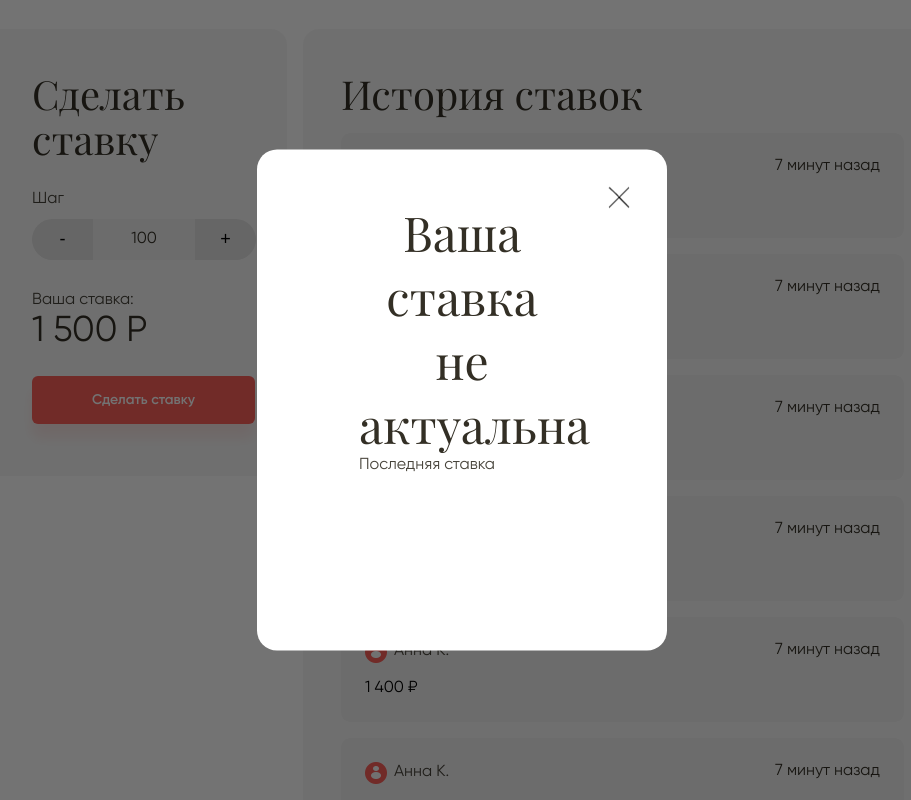
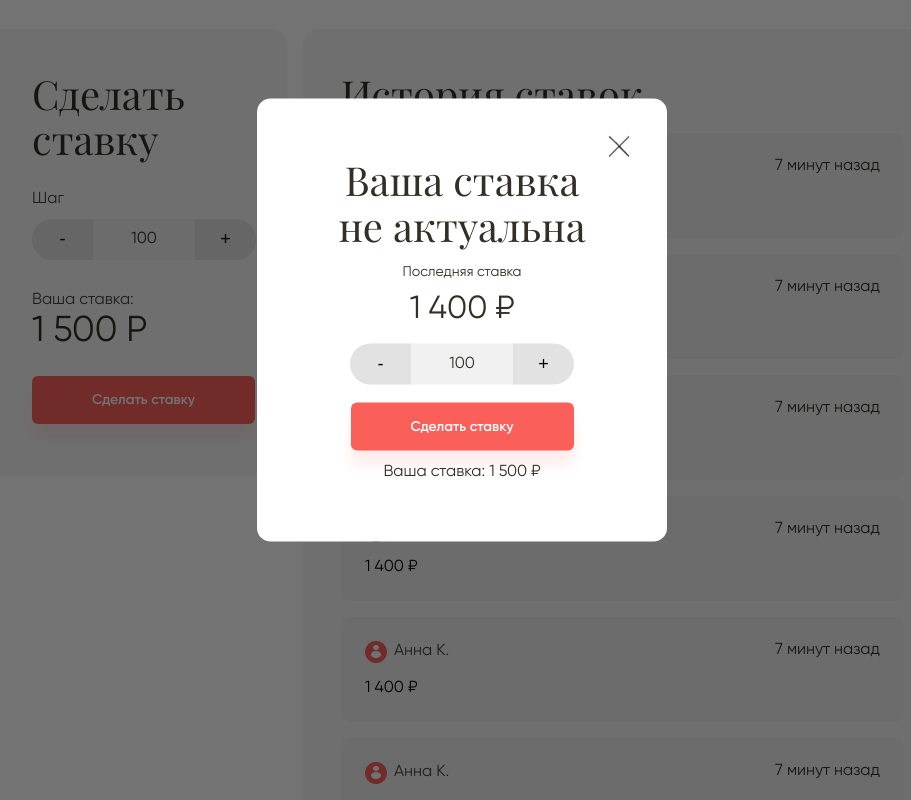
Before and after one commit to diLauro92/auction, a Vue app: page /cake in a window 1280 px wide. Both pictures are taken after a click on the button "Сделать ставку". Shown: the part 543-1343 px from the top of the page, without its empty margins (178-1089 px from the left). Built offline with nearby package versions, Linux system fonts and the light colour scheme.

Commit message:
Верстка модалки нерелевантной ставки

```diff
--- a/src/assets/layouts/create-form.less
+++ b/src/assets/layouts/create-form.less
@@ -20,20 +20,27 @@
   left: 50%;
   transform: translate(-50%, -50%);
   z-index: 1000;
+
+  @media (max-height: 1280px) {
     overflow-y: scroll;
-
+    border-radius: 0.85rem;
     &::-webkit-scrollbar {
       width: 10px;
     }
 
     &::-webkit-scrollbar-track {
       background-color: white;
-    border-radius: 0.625rem;
+      border-radius: 0 1.25rem 1.25rem 0;
     }
 
     &::-webkit-scrollbar-thumb {
       background-color: @primary;
-    border-radius: 0.625rem;
+      border-radius: 1.25rem;
+    }
+
+    //mozilla
+    scrollbar-color: @primary #ffffff;
+    scrollbar-width: thin;
   }
 
   &-close {
--- a/src/assets/layouts/modal-notification.less
+++ b/src/assets/layouts/modal-notification.less
@@ -1,8 +1,60 @@
 .modal-notification {
   position: fixed;
+  top: 40%;
   width: 25.625rem;
   height: 27.688rem;
   overflow: hidden;
+  display: flex;
+  justify-content: center;
+  padding-bottom: 0;
+  @media (max-width: 480px) {
+    width: 20.625rem;
+  }
+  @media (max-width: 390px) {
+    width: 17.625rem;
+  }
+  p {
+    opacity: 1;
+  }
+  & .modal-container {
+    width: 15.938rem;
+    padding: 0;
+    margin-top: 3.625rem;
+    display: flex;
+    flex-direction: column;
+    align-items: center;
+
+    & .modal-title{
+      font-size: 2.5rem;
+      line-height: 2.875rem;
+      margin-top: 0;
+      @media (max-width: 390px) {
+        font-size: 2rem;
+        line-height: 2.2rem;
+      }
+    }
+  }
+
+  .last-bet__title {
+    margin-top: 0.95rem;
+    font-size: 0.875rem;
+  }
+  .last-bet__value {
+    margin-top: 0.563rem;
+    font-size: 2rem;
+    font-weight: 400;
+  }
+
+  .last-bet-step-panel {
+    margin-top: 1rem;
+  }
+  .btn {
+    margin-top: 1.125rem;
+    width: 13.938rem;
+  }
+  .your-bet {
+    margin-top: 0.75rem;
+  }
 }
 .modal-shadow-notification {
   position: fixed;
--- a/src/assets/layouts/views/auctionView.less
+++ b/src/assets/layouts/views/auctionView.less
@@ -21,6 +21,7 @@
   font-size: 1rem;
   line-height: 1.415rem;
   opacity: 0.9;
+  margin-top: 1.563rem;
   @media (max-width: 768px) {
     font-size: 0.9rem;
   }
--- a/src/components/irrelevant-rate-modal.vue
+++ b/src/components/irrelevant-rate-modal.vue
@@ -10,7 +10,15 @@
             <h3 class="modal-title">Ваша ставка не актуальна</h3>
           </slot>
           <slot name="body">
-            <p>Последняя ставка</p>
+            <p class="last-bet__title">Последняя ставка</p>
+            <p class="last-bet__value">1 400&nbsp;₽</p>
+            <div class="last-bet-step-panel cake-bet-step-panel">
+              <button class="step-panel__min step-panel__btn" data-action="minus">-</button>
+              <div class="step-panel__amount" data-action="amount">100</div>
+              <button class="step-panel__plus step-panel__btn" data-action="plus">+</button>
+            </div>
+            <button class="btn">Сделать ставку</button>
+            <p class="your-bet">Ваша ставка: 1 500&nbsp;₽</p>
           </slot>
         </div>
       </div>
--- a/src/views/AuctionView.vue
+++ b/src/views/AuctionView.vue
@@ -31,7 +31,8 @@
         </div>
         <div class="auction-header-btn">
           <router-link
-              to="/"
+              @click="showModal"
+              to="/auction"
               class="auction-header__btn btn"
           >
             Создать аукцион
@@ -43,20 +44,22 @@
       </div>
     </div>
   </div>
+  <create-form ref="modal"/>
 </template>
 
 <script>
 
 import AuctionItem from "@/components/auction-item";
-import axios from 'axios';
+// import axios from 'axios';
+import CreateForm from '@/components/create-form'
 
 export default {
-  components: {AuctionItem},
-  mounted() {
-    axios.get('http://auction/cakes').then(response => {
-      console.log(response)
-    })
-  },
+  components: {AuctionItem, CreateForm},
+  // mounted() {
+  //   axios.get('http://auction/cakes').then(response => {
+  //     console.log(response)
+  //   })
+  // },
   data() {
     return {
       metaData: {
@@ -66,17 +69,17 @@ export default {
       tabsList: [
         {
           name: 'Проходят сейчас',
-          url: '/',
+          url: '/auction',
           activity: false
         },
         {
           name: 'Запланированные',
-          url: '/',
+          url: '/auction',
           activity: true
         },
         {
           name: 'Мой аукцион',
-          url: '/',
+          url: '/auction',
           activity: false
         },
       ]
@@ -92,6 +95,10 @@ export default {
       for (const el of tabArr) {
         el.classList.remove('active')
       }
+    },
+    showModal: function () {
+      this.$refs.modal.show = true
+      document.body.classList.add('showModal')
     }
   }
 }
--- a/vue.config.js
+++ b/vue.config.js
@@ -1,4 +1,6 @@
 const { defineConfig } = require('@vue/cli-service')
-module.exports = defineConfig({
-  transpileDependencies: true
-})
+module.exports = {
+  devServer: {
+    port: 5000
+  }
+}
```
Lines whose indentation alone changed are shown as unchanged.
